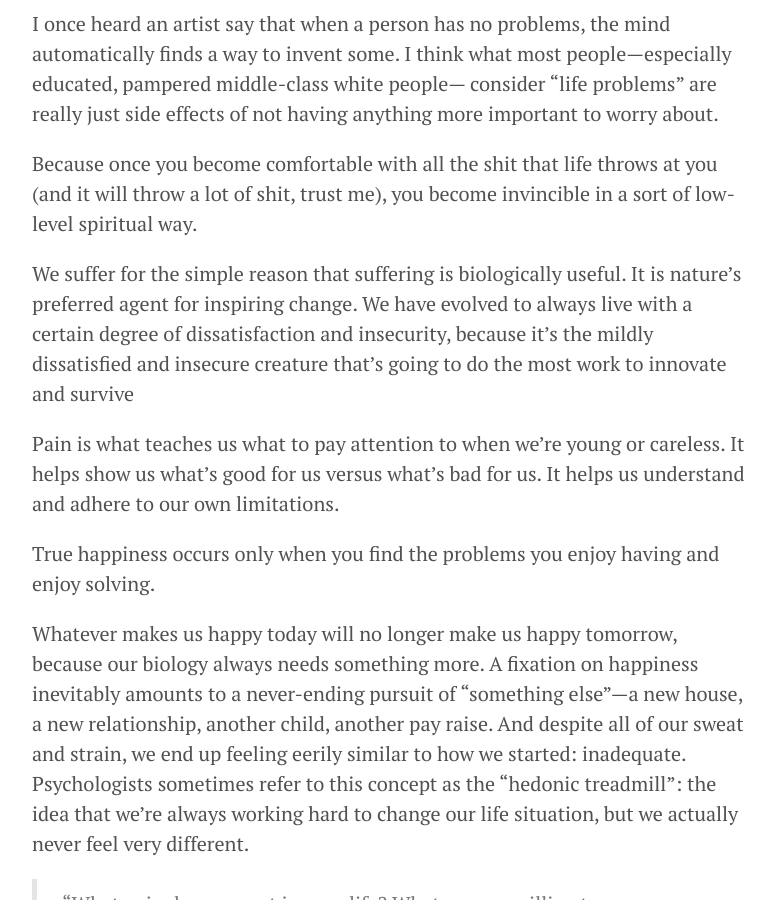
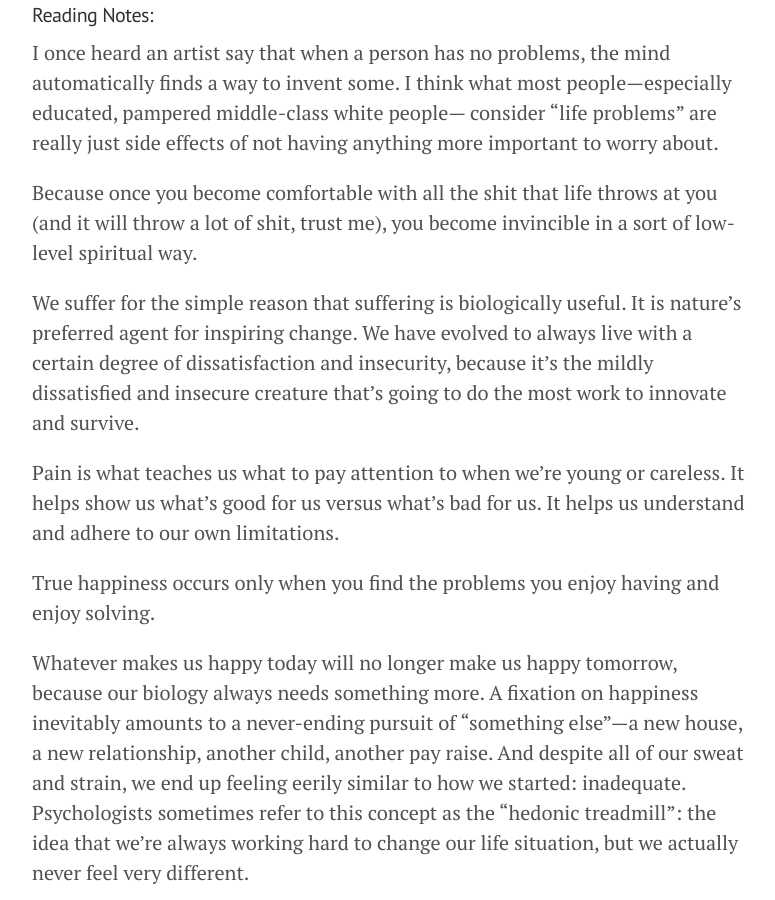
Before and after one commit to alamgirqazi/blog, a Jekyll site: the page built from _posts/2017-02-02-MarkManson.md, in a window 1280 px wide and 900 px high, scrolled down 802 px. Shown: the whole window, without its empty margins (248-1023 px from the left). Built offline with Jekyll 4.4.1, drawn with Linux system fonts in a browser that asks for light colours; some of the changed text lies outside the part shown.

Commit message:
typos fixed in mark manson

```diff
--- a/_posts/2017-02-02-MarkManson.md
+++ b/_posts/2017-02-02-MarkManson.md
@@ -6,10 +6,11 @@
 
 ![The Subtle Art - Mark Manson](public/The Subtle Art - Mark Manson.jpg "The Subtle Art of Not Giving a Fu*k - Mark Manson")
 
-### rating (9.5/10)
+**rating (9.5/10)**
 
 ### A really phenomenal book. I've listened to a few of Mark Manson's podcasts and videos and read some of this articles and this guy is good. Like really, really good.
 
+<br>
 
 #### Reading Notes:
 
@@ -24,10 +25,9 @@
 We suffer for the simple reason that suffering is biologically useful. It is nature’s preferred agent
 for inspiring change. We have evolved to always live with a certain degree of dissatisfaction and
 insecurity, because it’s the mildly dissatisfied and insecure creature that’s going to do the most work
-to innovate and survive
+to innovate and survive.
 
-Pain is what teaches us what to pay attention to when
-we’re young or careless. It helps show us what’s good for us versus what’s bad for us. It helps us
+Pain is what teaches us what to pay attention to when we’re young or careless. It helps show us what’s good for us versus what’s bad for us. It helps us
 understand and adhere to our own limitations.
 
 True happiness occurs only when you find the problems you enjoy having and enjoy solving.
@@ -122,7 +122,7 @@
 > we don’t know how
 attractive we are; we don’t know how successful we could potentially become. The only way to
 achieve these things is to remain uncertain of them and be open to finding them out through
-experience
+experience.
 
 Manson’s law of avoidance on them:
 The more something threatens your identity, the more you will avoid it.
@@ -210,7 +210,7 @@
 
 > Ultimately, the only way to achieve meaning and a sense of importance in one’s
 life is through a rejection of alternatives, a narrowing of freedom, a choice of commitment to one
-place, one belief, or (gulp) one person
+place, one belief, or (gulp) one person.
 
 > To truly appreciate something, you must confine yourself to it. There’s a certain level of joy and
 meaning that you reach in life only when you’ve spent decades investing in a single relationship, a
```
